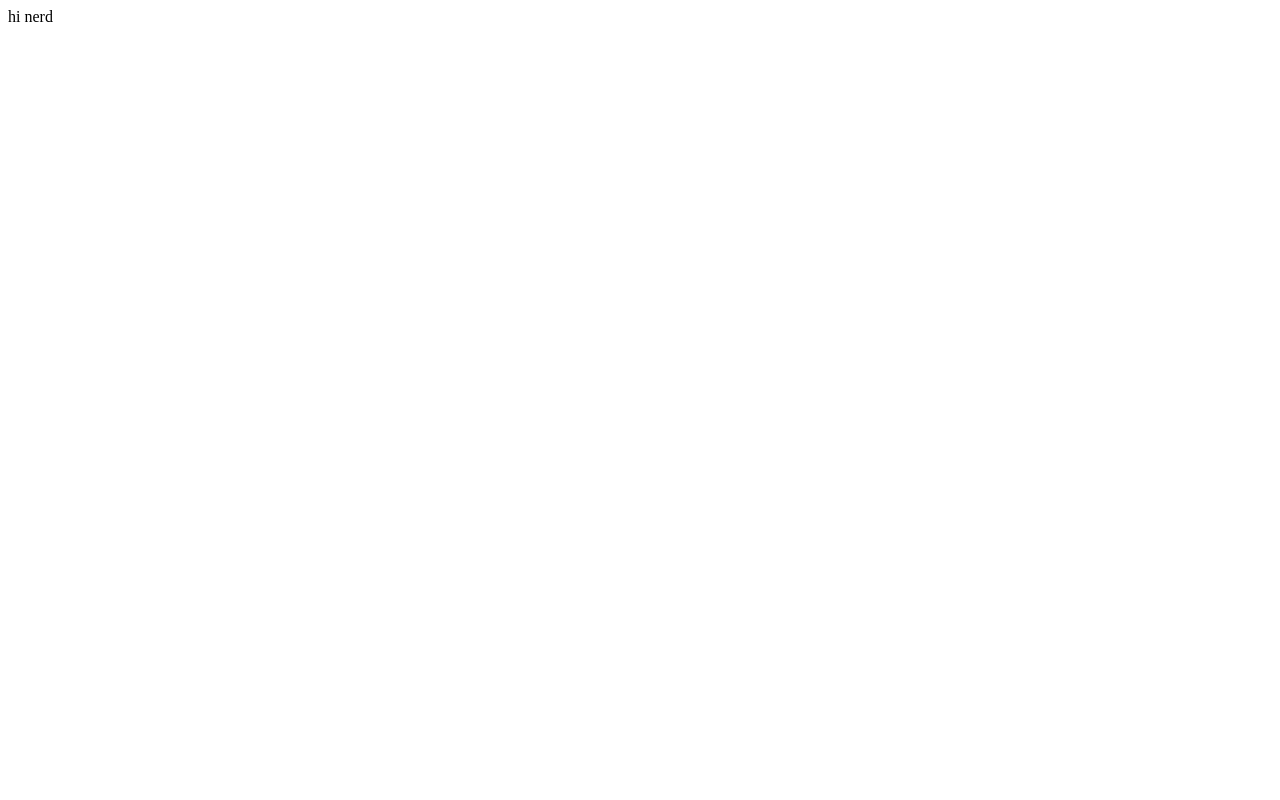
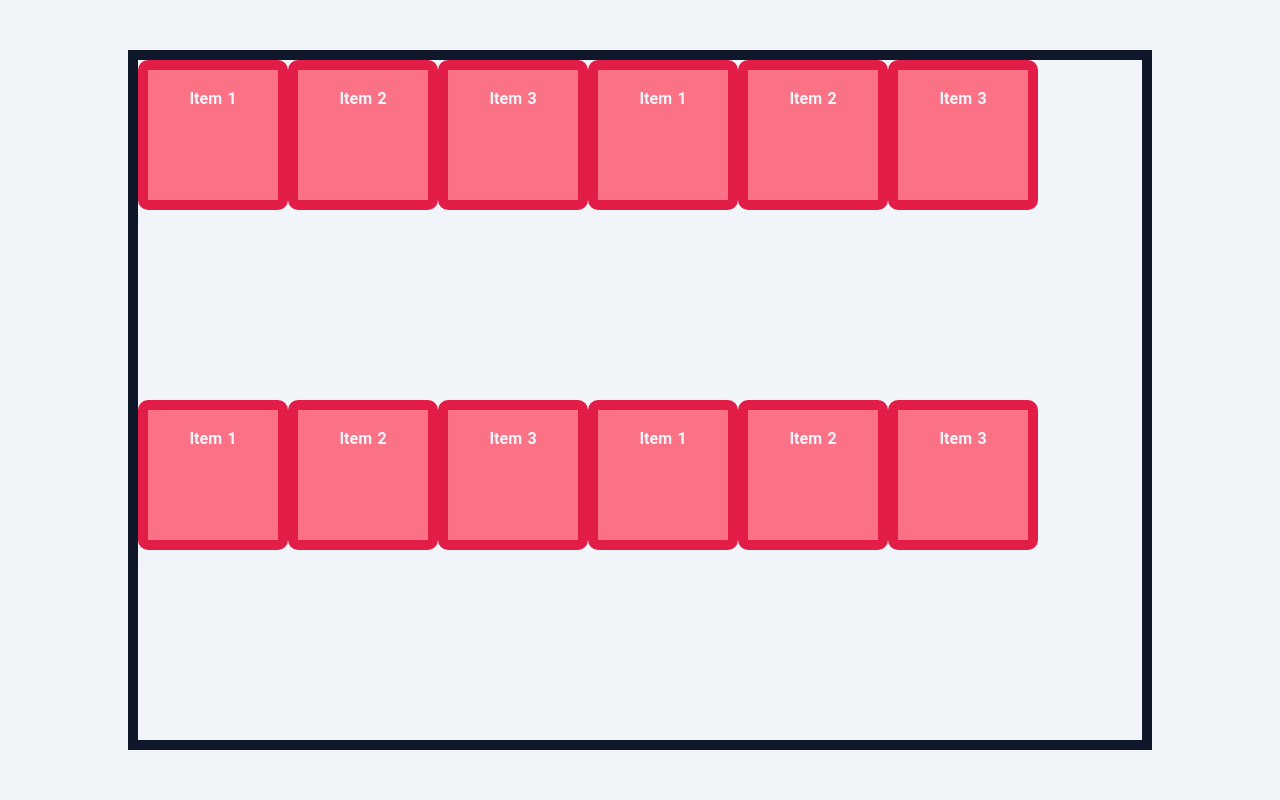
Before and after one commit to herrntsu/Clinic_IS, a PHP site: page / in a window 1280 px wide. Before the commit the page is almost empty. Run offline with PHP 8.4, Linux system fonts and the light colour scheme.

Commit message:
create style and add codes in index

```diff
--- a/index.php
+++ b/index.php
@@ -6,6 +6,20 @@
     <title>Document</title>
 </head>
 <body>
-    hi nerd
+    <link rel="stylesheet" href="style.css">
+<div class="container">
+    <div class="item item-1">Item 1</div>
+    <div class="item item-2">Item 2</div>
+    <div class="item item-3">Item 3</div>
+    <div class="item item-1">Item 1</div>
+    <div class="item item-2">Item 2</div>
+    <div class="item item-3">Item 3</div>
+    <div class="item item-1">Item 1</div>
+    <div class="item item-2">Item 2</div>
+    <div class="item item-3">Item 3</div>
+    <div class="item item-1">Item 1</div>
+    <div class="item item-2">Item 2</div>
+    <div class="item item-3">Item 3</div>
+  </div>
 </body>
 </html>
--- /dev/null
+++ b/style.css
@@ -0,0 +1,51 @@
+/* BASE STYLES */
+:root {
+    --clr-dark: #0f172a;
+    --clr-light: #f1f5f9;
+    --clr-accent: #e11d48;
+  }
+
+  *,
+  *::before,
+  *::after {
+    box-sizing: border-box;
+  }
+
+  body {
+    margin: 0;
+    padding: 0;
+    line-height: 1.6;
+    word-spacing: 1.4px;
+    font-family: "Roboto", sans-serif;
+    color: var(--clr-dark);
+    background-color: var(--clr-light);
+    display: flex;
+    justify-content: center;
+    align-items: center;
+    height: 100vh;
+  }
+
+  .container {
+    width: 80%;
+    height: 700px;
+    margin: 0 auto;
+    border: 10px solid var(--clr-dark);
+  }
+
+  .item {
+    width: 150px;
+    height: 150px;
+    background-color: #fb7185;
+    padding: 1em;
+    font-weight: 700;
+    color: var(--clr-light);
+    text-align: center;
+    border: 10px solid var(--clr-accent);
+    border-radius: 10px;
+  }
+
+  /* END OF BASE STYLES */
+.container{
+    display: flex;
+    flex-wrap: wrap;
+}
```
